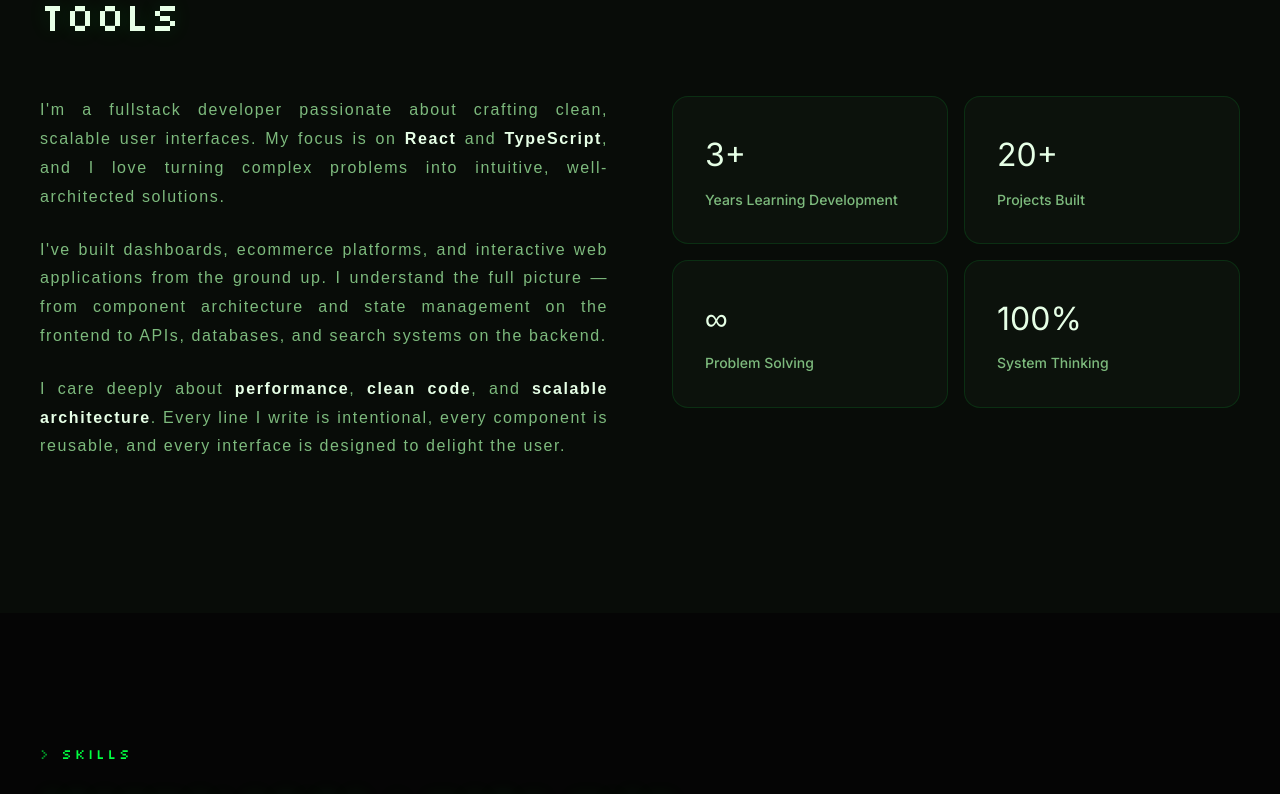
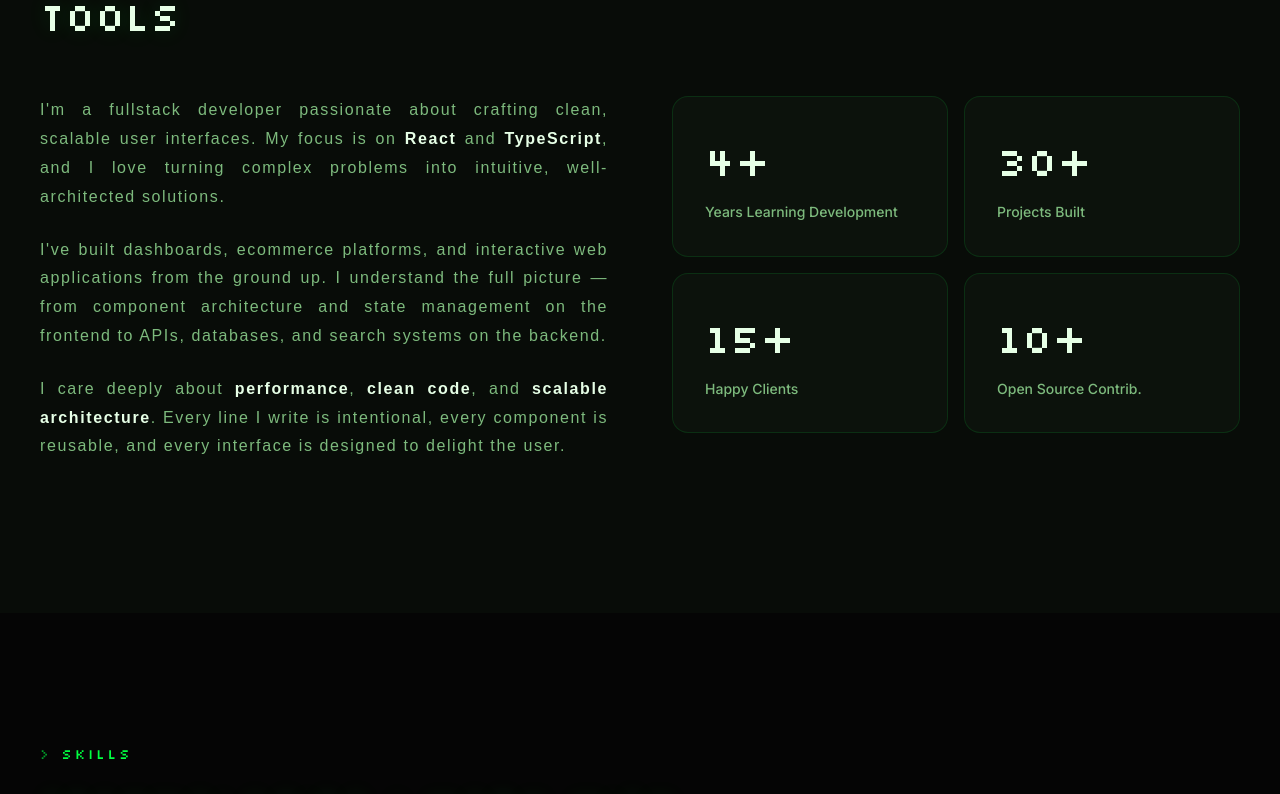
Before and after one commit to otegamike/portfolio, a React (Vite) app: page / in a window 1280 px wide. Shown: the part 1040-1834 px from the top of the page. Built offline with nearby package versions, Linux system fonts and the light colour scheme; a web font is replaced by a local one.

Commit message:
feat: add Contact, Projects, and About components to portfolio site

```diff
--- a/src/components/About/About.css
+++ b/src/components/About/About.css
@@ -50,7 +50,8 @@
 }
 
 .about__card-icon {
-  font-size: var(--fs-2xl);
+  font-family: var(--font-heading);
+  font-size: var(--fs-3xl);
   margin-bottom: var(--space-xs);
 }
 
--- a/src/components/About/About.tsx
+++ b/src/components/About/About.tsx
@@ -8,10 +8,10 @@ interface HighlightCard {
 }
 
 const highlights: HighlightCard[] = [
-  { value: '3+', label: 'Years Learning Development', icon: '' },
-  { value: '20+', label: 'Projects Built', icon: '' },
-  { value: '∞', label: 'Problem Solving', icon: '' },
-  { value: '100%', label: 'System Thinking', icon: '' },
+  { value: '4+', label: 'Years Learning Development', icon: '' },
+  { value: '30+', label: 'Projects Built', icon: '' },
+  { value: '15+', label: 'Happy Clients', icon: '' },
+  { value: '10+', label: 'Open Source Contrib.', icon: '' },
 ];
 
 const containerVariants = {
--- a/src/components/Contact/Contact.tsx
+++ b/src/components/Contact/Contact.tsx
@@ -126,7 +126,7 @@ const Contact: React.FC = () => {
                     target="_blank"
                     rel="noopener noreferrer"
                     className="contact__social"
-                    whileHover={{ scale: 1.1 }}
+                    whileHover={{ scale: 1.03 }}
                     whileTap={{ scale: 0.95 }}
                   >
                     <svg width="22" height="22" viewBox="0 0 24 24" fill="currentColor">
@@ -139,7 +139,7 @@ const Contact: React.FC = () => {
                     target="_blank"
                     rel="noopener noreferrer"
                     className="contact__social"
-                    whileHover={{ scale: 1.1 }}
+                    whileHover={{ scale: 1.03 }}
                     whileTap={{ scale: 0.95 }}
                   >
                     <svg width="22" height="22" viewBox="0 0 24 24" fill="currentColor">
--- a/src/components/Projects/Projects.tsx
+++ b/src/components/Projects/Projects.tsx
@@ -70,6 +70,27 @@ const projects: ProjectCardProps[] = [
     color: 'linear-gradient(135deg, #3b82f6, #06b6d4)',
   },
   {
+    title: 'Open Clipboard',
+    previews: [
+      'https://res.cloudinary.com/dgaprn7ur/image/upload/v1775033315/Open-Clipboard-1_p0dech.png',
+      'https://res.cloudinary.com/dgaprn7ur/image/upload/v1775033308/Open-Clipboard-2_esebfp.png',
+      'https://res.cloudinary.com/dgaprn7ur/image/upload/v1775033307/Open-Clipboard-3_nilu1u.png'
+    ],
+    description:
+      'Open Clipboard is the fastest way to create password-protected text clipboards. Share with your team, access from anywhere, and keep your data secure.',
+    techStack: ['React', 'TypeScript', 'Node.js', 'Express', 'MongoDB', 'Framer Motion'],
+    features: [
+      'Password Protection',
+      'Secure Storage',
+      'Unlimited Clipboards',
+      'Real-time Sync',
+      'Micro-interactions',
+    ],
+    liveUrl: 'http://open-clipboard.netlify.app/',
+    githubUrl: 'https://github.com/otegamike/open-clipboard',
+    color: 'linear-gradient(135deg, #10b981, #34d399)',
+  },
+  {
     title: 'Noterrific',
     previews: [
       'https://res.cloudinary.com/dgaprn7ur/image/upload/v1773706141/Noterrific-1_zv84vj.png',
@@ -90,7 +111,7 @@ const projects: ProjectCardProps[] = [
     liveUrl: 'http://noterrific.netlify.app/',
     githubUrl: 'https://github.com/otegamike/noterrific',
     color: 'linear-gradient(135deg, #10b981, #34d399)',
-  },
+  }
 ];
 
 const containerVariants = {
```
